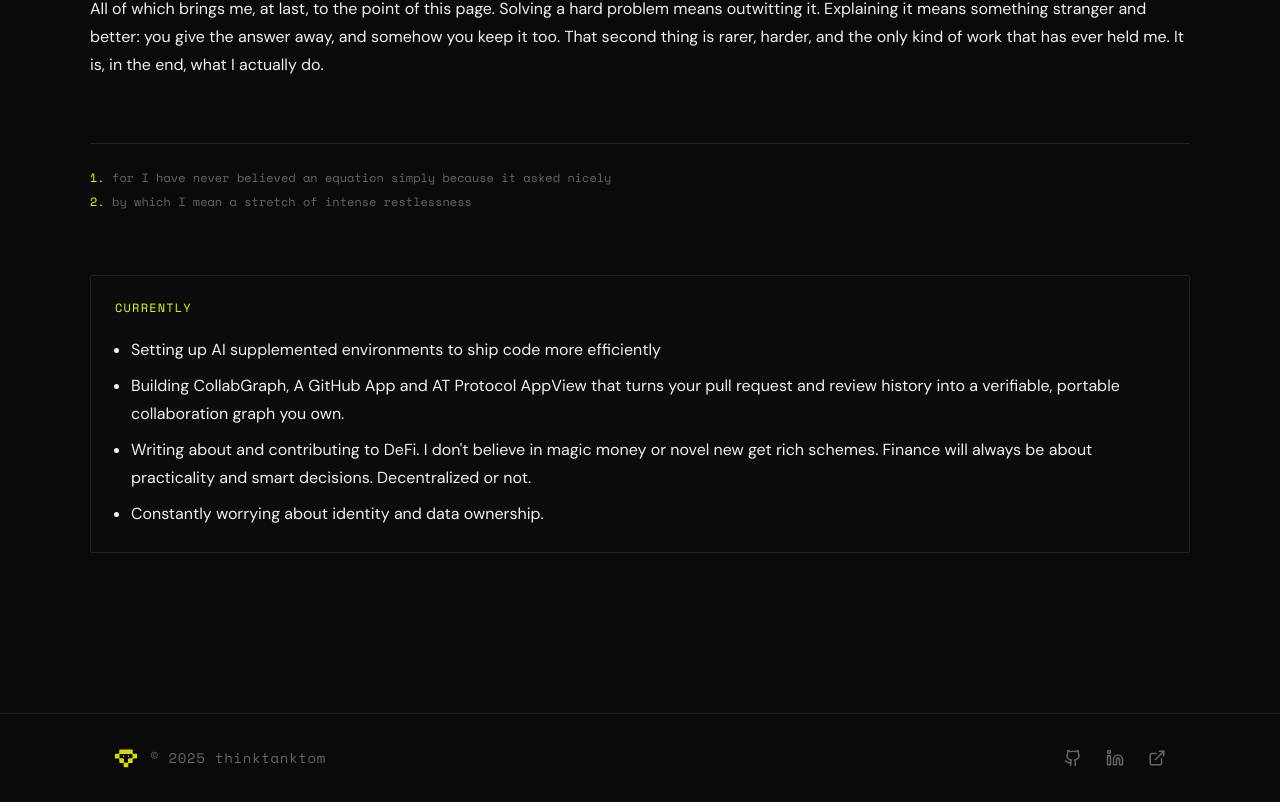
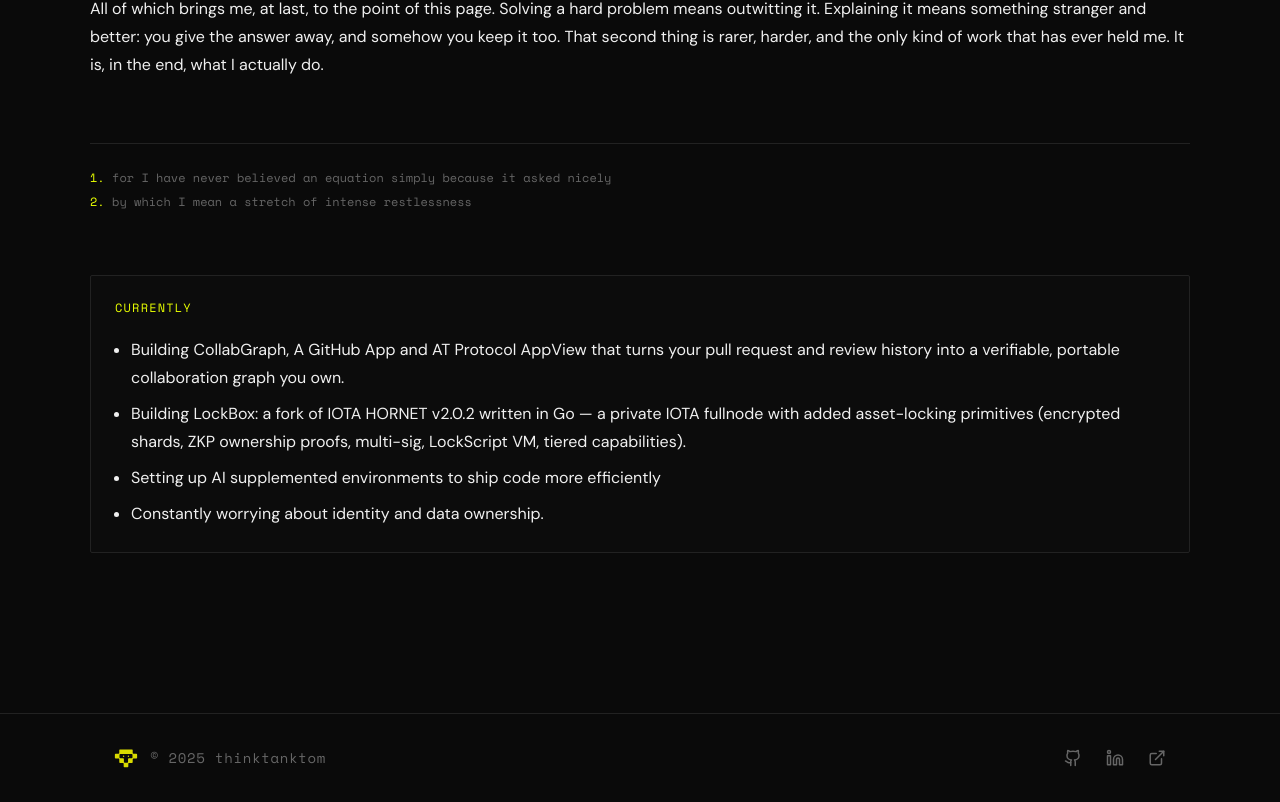
Before and after one commit to thinktanktom/site, a Next.js app: page /about in a window 1280 px wide. Shown: the part 1066-1868 px from the top of the page. Built offline with nearby package versions, Linux system fonts and the light colour scheme.

Commit message:
updated currently list

```diff
--- a/src/app/about/page.tsx
+++ b/src/app/about/page.tsx
@@ -92,11 +92,11 @@ export default function AboutPage() {
             Currently
           </h2>
           <ul className="font-sans text-base text-text leading-[1.75] space-y-2 list-disc pl-4">
-            <li>Setting up AI supplemented environments to ship code more efficiently</li>
             <li>Building CollabGraph, A GitHub App and AT Protocol AppView that turns your pull request and review history into a verifiable, portable collaboration graph you own.</li>
             <li>
-              Writing about and contributing to DeFi. I don't believe in magic money or novel new get rich schemes. Finance will always be about practicality and smart decisions. Decentralized or not.
+              Building LockBox: a fork of IOTA HORNET v2.0.2 written in Go — a private IOTA fullnode with added asset-locking primitives (encrypted shards, ZKP ownership proofs, multi-sig, LockScript VM, tiered capabilities).
             </li>
+            <li>Setting up AI supplemented environments to ship code more efficiently</li>
             <li>Constantly worrying about identity and data ownership.</li>
           </ul>
         </div>
```
